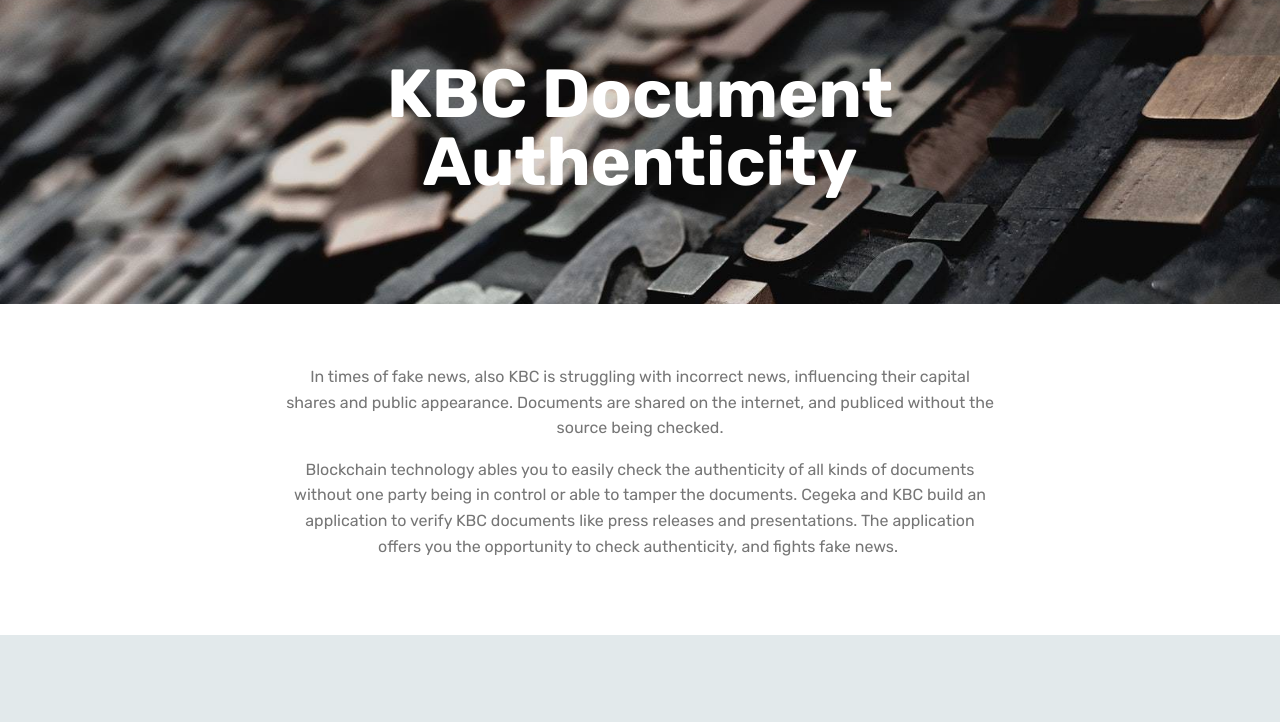
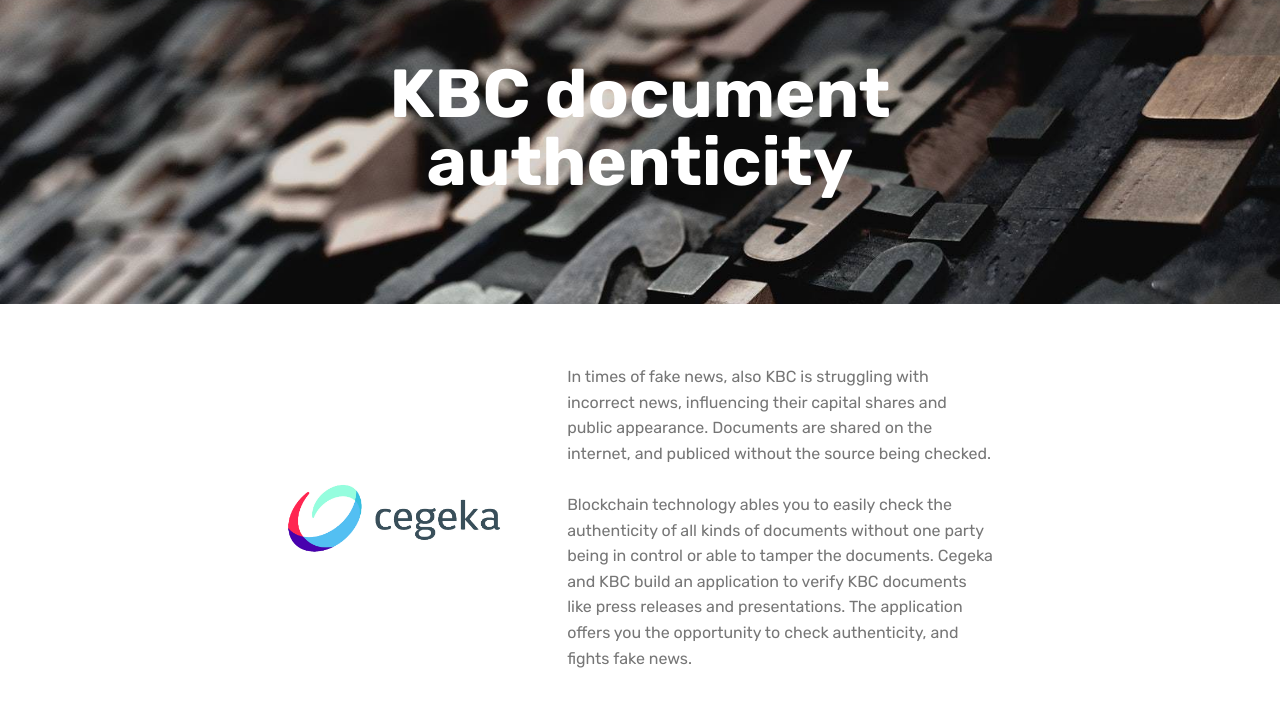
Before and after one commit to PaulienL/references, a plain HTML site: page MobiriseDocAuth/index.html in a window 1280 px wide. Shown: the top 722 px of the page. Drawn offline with Linux system fonts and the light colour scheme; files whose address does not match are found by name.

Commit message:
Add files via upload

```diff
--- a/MobiriseDocAuth/assets/images/hashes.json
+++ b/MobiriseDocAuth/assets/images/hashes.json
@@ -1 +1 @@
-{"bWg0NmCnU97aSJj71MVgjA==":"mbr-1803x1080.jpg","wd2ouBYg6aYSL6COQXtEDQ==":"mbr-1620x1080.jpg","LOGe6Ie0VWlxUF5h4JVhsQ==":"mbr-1-1620x1080.jpg","EEqTrfUOQYalS0q/BiTuaw==":"mbr-1631x1080.jpg","w94361ffDNFCMKU0mnpoQw==":"mbr-2-1620x1080.jpg","19VcKtZ1Mp8158BMfBWTuw==":"mbr-834x1080.jpg","IIyhOVEiwdhOf8qP9UjlDw==":"mbr-3-1620x1080.jpg","3nrwuqMC2vAZaGOM6lbGWw==":"mbr-1626x1080.jpg","hqFJ4+nDZ57Lrkz5kwi2iw==":"mbr-847x1080.jpg","29WobVcouzjjaefDA2UbXQ==":"mbr-4-1620x1080.jpg","q6bN3qt4aQeBTI8ul3FwwQ==":"slide1-1280x720.jpg","CgUnZGvfvy9xsumk4MXmEA==":"mac%20voorbeeld%20hogere%20res-1280x720.jpg","SnDLa8V14CyEqYMo9U1sqw==":"untitled-1595x2000.png","7oPHR5BFQkKuuoO3h7Q2aw==":"untitled-1-1595x2000.png"}
+{"bWg0NmCnU97aSJj71MVgjA==":"mbr-1803x1080.jpg","wd2ouBYg6aYSL6COQXtEDQ==":"mbr-1620x1080.jpg","LOGe6Ie0VWlxUF5h4JVhsQ==":"mbr-1-1620x1080.jpg","EEqTrfUOQYalS0q/BiTuaw==":"mbr-1631x1080.jpg","w94361ffDNFCMKU0mnpoQw==":"mbr-2-1620x1080.jpg","19VcKtZ1Mp8158BMfBWTuw==":"mbr-834x1080.jpg","IIyhOVEiwdhOf8qP9UjlDw==":"mbr-3-1620x1080.jpg","3nrwuqMC2vAZaGOM6lbGWw==":"mbr-1626x1080.jpg","hqFJ4+nDZ57Lrkz5kwi2iw==":"mbr-847x1080.jpg","29WobVcouzjjaefDA2UbXQ==":"mbr-4-1620x1080.jpg","q6bN3qt4aQeBTI8ul3FwwQ==":"slide1-1280x720.jpg","CgUnZGvfvy9xsumk4MXmEA==":"mac%20voorbeeld%20hogere%20res-1280x720.jpg","SnDLa8V14CyEqYMo9U1sqw==":"untitled-1595x2000.png","7oPHR5BFQkKuuoO3h7Q2aw==":"untitled-1-1595x2000.png","Fpxanwi5koQrGNnyozvwjQ==":"cegeka_new-400x300.png","NothE1ITF7U3QzVR6rVMWA==":"cegeka_new-1-400x300.png"}
--- a/MobiriseDocAuth/assets/mobirise/css/mbr-additional.css
+++ b/MobiriseDocAuth/assets/mobirise/css/mbr-additional.css
@@ -1368,17 +1368,23 @@ body {
   padding-bottom: 60px;
   background-image: url("../../../assets/images/mbr-4-1620x1080.jpg");
 }
-.cid-qFAfVXQtHN {
+.cid-qFEQ1rcBDH {
   padding-top: 60px;
   padding-bottom: 60px;
   background-color: #ffffff;
 }
-.cid-qFAfVXQtHN .mbr-text,
-.cid-qFAfVXQtHN blockquote {
+@media (min-width: 992px) {
+  .cid-qFEQ1rcBDH .mbr-figure {
+    padding-right: 4rem;
+  }
+}
+@media (max-width: 992px) {
+  .cid-qFEQ1rcBDH .mbr-figure {
+    padding-bottom: 1rem;
+  }
+}
+.cid-qFEQ1rcBDH .mbr-text {
   color: #767676;
-}
-.cid-qFAfVXQtHN .mbr-text {
-  text-align: center;
 }
 .cid-qFAixK77DM {
   padding-top: 90px;
--- a/MobiriseDocAuth/index.html
+++ b/MobiriseDocAuth/index.html
@@ -30,7 +30,7 @@
     <div class="container">
         <div class="media-container-row">
             <div class="title col-12 col-md-8">
-                <h2 class="align-center mbr-bold mbr-white pb-3 mbr-fonts-style display-1">KBC Document Authenticity
+                <h2 class="align-center mbr-bold mbr-white pb-3 mbr-fonts-style display-1">KBC document authenticity
 <br></h2>
                 <h3 class="mbr-section-subtitle align-center mbr-light mbr-white pb-3 mbr-fonts-style display-5"></h3>
 
@@ -40,13 +40,26 @@
     </div>
 </section>
 
-<section class="engine"><a href="https://mobirise.co">Mobirise</a></section><section class="mbr-section article content1 cid-qFAfVXQtHN" id="content1-9">
+<section class="engine"><a href="https://mobirise.co">Mobirise</a></section><section class="mbr-section content6 cid-qFEQ1rcBDH" id="content6-f">
 
 
 
     <div class="container">
         <div class="media-container-row">
-            <div class="mbr-text col-12 col-md-8 mbr-fonts-style display-7"><p>In times of fake news, also KBC is struggling with incorrect news, influencing their capital shares and public appearance. Documents are shared on the internet, and publiced without the source being checked. </p><p>Blockchain technology ables you to easily check the authenticity of all kinds of documents without one party being in control or able to tamper the documents. Cegeka and KBC build an application to verify KBC documents like press releases and presentations. The application offers you the opportunity to check authenticity, and fights fake news.&nbsp;</p></div>
+            <div class="col-12 col-md-8">
+                <div class="media-container-row">
+                    <div class="mbr-figure" style="width: 60%;">
+                      <img src="assets/images/cegeka-new-400x300.png" alt="Mobirise" title="">
+                    </div>
+                    <div class="media-content">
+                        <div class="mbr-section-text">
+                            <p class="mbr-text mb-0 mbr-fonts-style display-7">In times of fake news, also KBC is struggling with incorrect news, influencing their capital shares and public appearance. Documents are shared on the internet, and publiced without the source being checked.
+<br>
+<br>Blockchain technology ables you to easily check the authenticity of all kinds of documents without one party being in control or able to tamper the documents. Cegeka and KBC build an application to verify KBC documents like press releases and presentations. The application offers you the opportunity to check authenticity, and fights fake news.&nbsp;</p>
+                        </div>
+                    </div>
+                </div>
+            </div>
         </div>
     </div>
 </section>
```
Also changed, not shown: MobiriseDocAuth/assets/images/cegeka-new-400x300.png (added), 1 other file.
